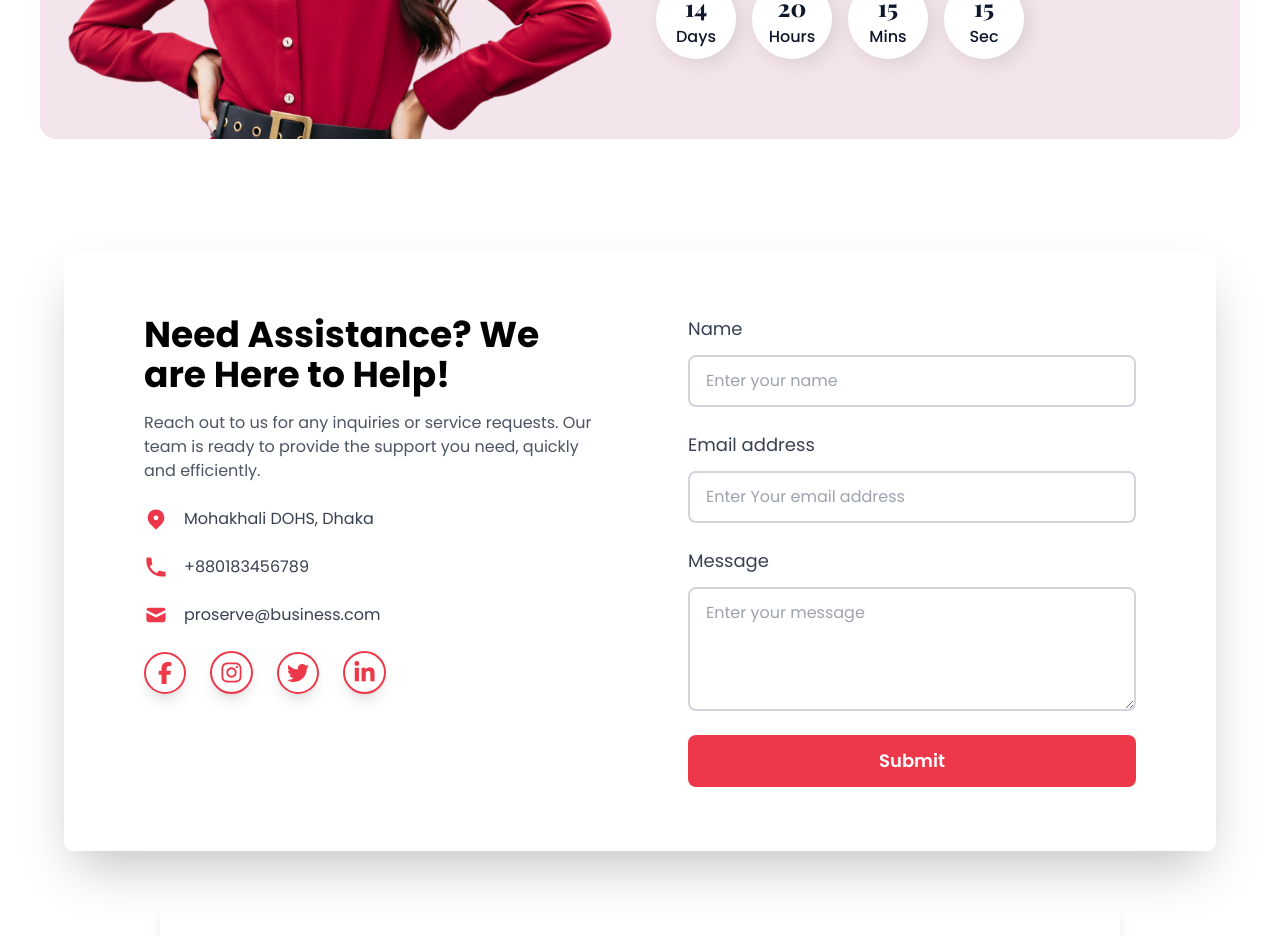
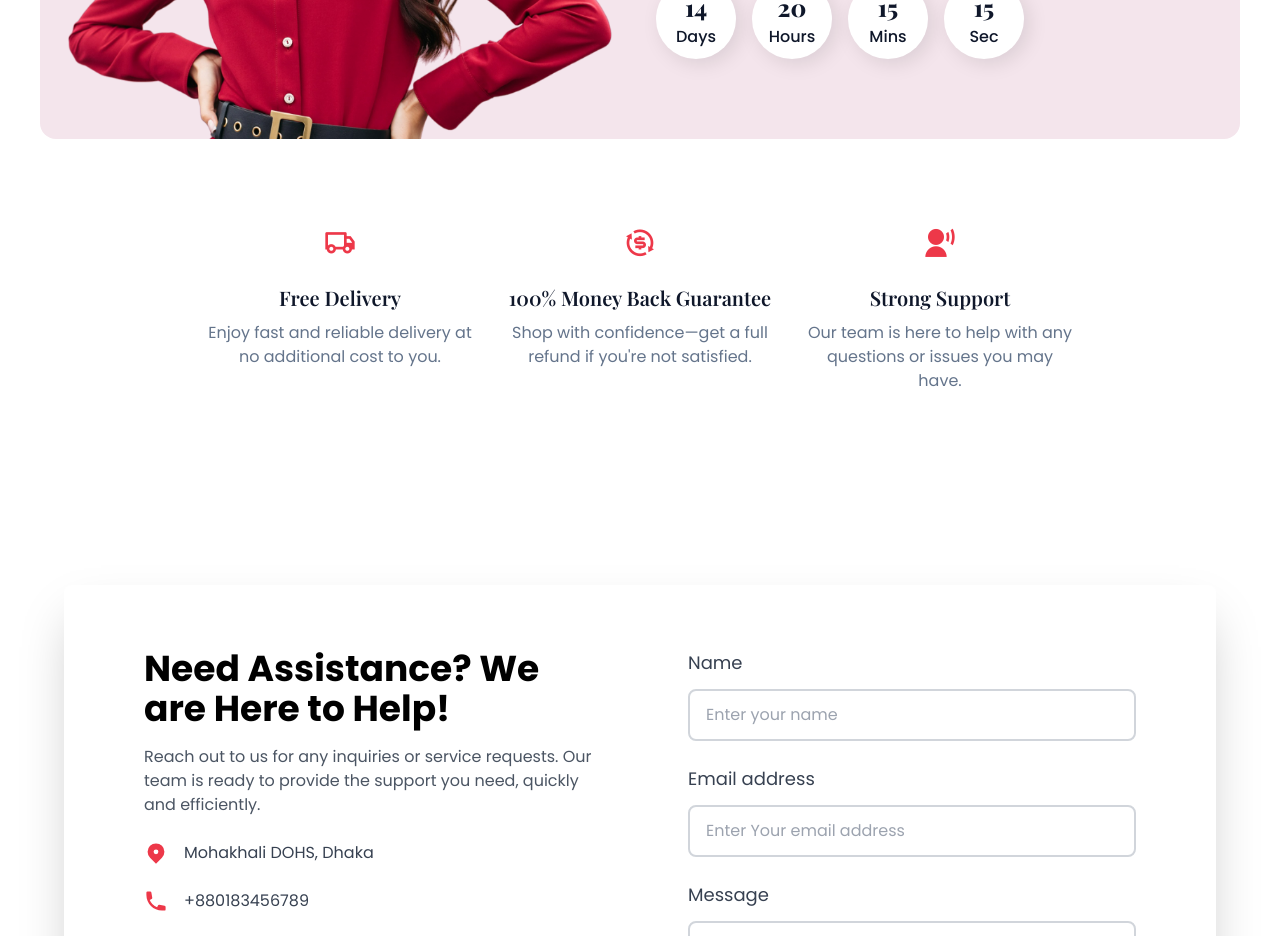
Before and after one commit to RakibHossen678/Ecommerce-Frontend, a React (Vite) app: page / in a window 1280 px wide. Shown: the part 2780-3716 px from the top of the page. Built offline with nearby package versions, Linux system fonts and the light colour scheme; grey boxes are pictures that could not be loaded.

Commit message:
added promo section

```diff
--- a/src/Pages/Home/Home.jsx
+++ b/src/Pages/Home/Home.jsx
@@ -6,6 +6,7 @@ import Contact from "./Contact";
 import AllUsers from "./Allusers";
 import ServicesPage from "./ServicesPage";
 import Deals from "./Deals";
+import PromoBanner from "./PromoBanner";
 
 const Home = () => {
   return (
@@ -15,6 +16,7 @@ const Home = () => {
       <HeroSection />
       <TrendingProducts />
       <Deals />
+      <PromoBanner/>
       <Contact />
       <AllUsers />
       <ServicesPage />
--- /dev/null
+++ b/src/Pages/Home/PromoBanner.jsx
@@ -0,0 +1,33 @@
+const PromoBanner = () => {
+  return (
+    <section className="section__container banner__container">
+      <div className="banner__card">
+        <span>
+          <i className="ri-truck-line"></i>
+        </span>
+        <h4>Free Delivery</h4>
+        <p>Enjoy fast and reliable delivery at no additional cost to you.</p>
+      </div>
+      <div className="banner__card">
+        <span>
+          <i className="ri-exchange-dollar-line"></i>
+        </span>
+        <h4>100% Money Back Guarantee</h4>
+        <p>
+          Shop with confidence—get a full refund if you{"'"}re not satisfied.
+        </p>
+      </div>
+      <div className="banner__card">
+        <span>
+          <i className="ri-user-voice-fill"></i>
+        </span>
+        <h4>Strong Support</h4>
+        <p>
+          Our team is here to help with any questions or issues you may have.
+        </p>
+      </div>
+    </section>
+  );
+};
+
+export default PromoBanner;
```
